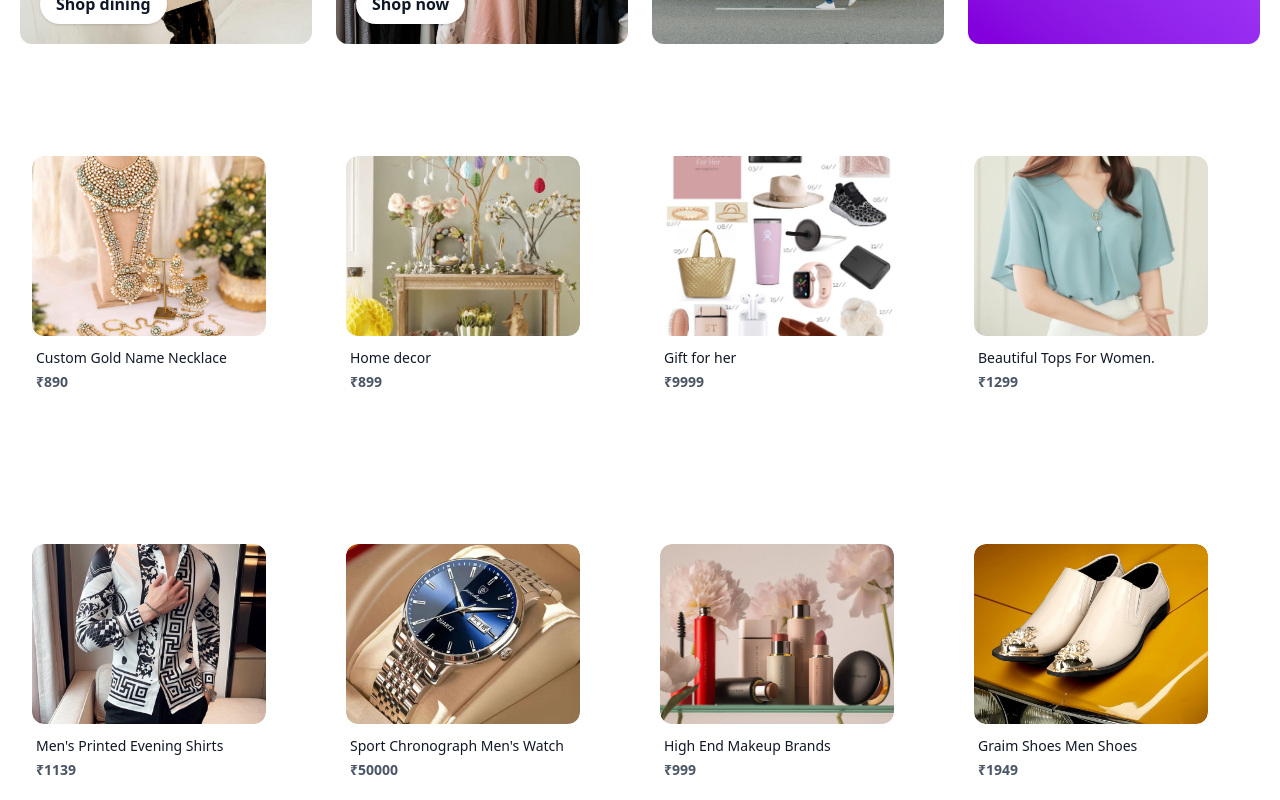
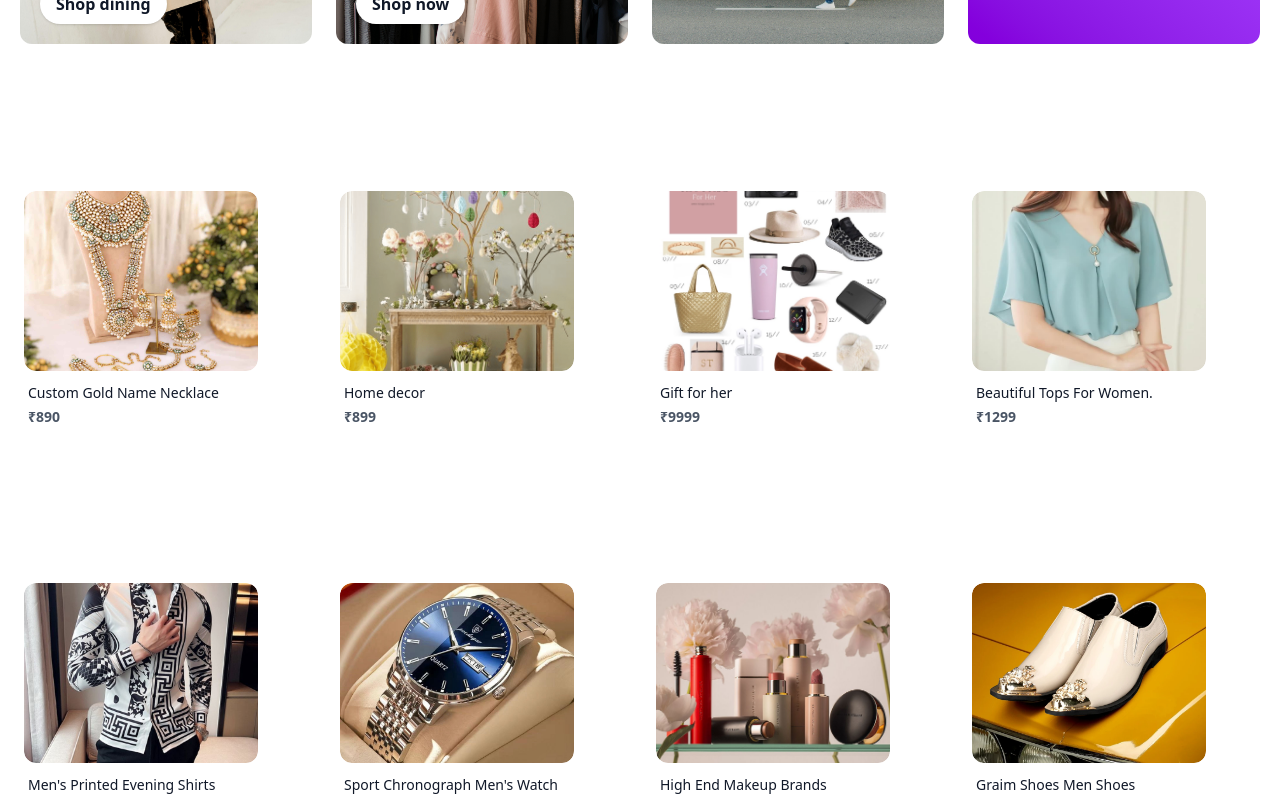
Before and after one commit to sk-235648/ezmart, a Next.js app: page / in a window 1280 px wide. Shown: the part 800-1600 px from the top of the page. Built offline with nearby package versions, Linux system fonts and the light colour scheme.

Commit message:
changes made in card

```diff
--- a/components/Card.js
+++ b/components/Card.js
@@ -111,7 +111,7 @@ export default function CardList() {
 
   // Main cards
   return (
-    <div className="grid grid-cols-1 sm:grid-cols-2 md:grid-cols-3 xl:grid-cols-4 xl-mx-auto gap-6 p-6  min-h-screen">
+    <div className="grid grid-cols-1 sm:grid-cols-2 md:grid-cols-3 xl:grid-cols-4 xl-mx-auto gap-4 p-4 min-h-screen items-center justify-center">
       {products.map((product, index) => (
         <motion.div
           key={index}
@@ -119,9 +119,9 @@ export default function CardList() {
           className="relative w-[250px] h-[290px] group cursor-pointer"
           onClick={() => setSelectedProduct(index)}
         >
-          <div className="absolute inset-0 bg-white rounded-3xl shadow-xl opacity-0 group-hover:opacity-100 transition duration-300 z-0"></div>
+          <div className="absolute inset-0 bg-white rounded-3xl shadow-xl opacity-0 group-hover:opacity-100 transition duration-300 z-0 "></div>
           <div className="relative z-10 p-2">
-            <div className="relative w-full h-[180px] rounded-xl overflow-hidden">
+            <div className="relative w-full h-[180px] rounded-xl overflow-hidden mx-auto">
               <Image
                 src={product.imageUrl}
                 alt={product.title}
```
